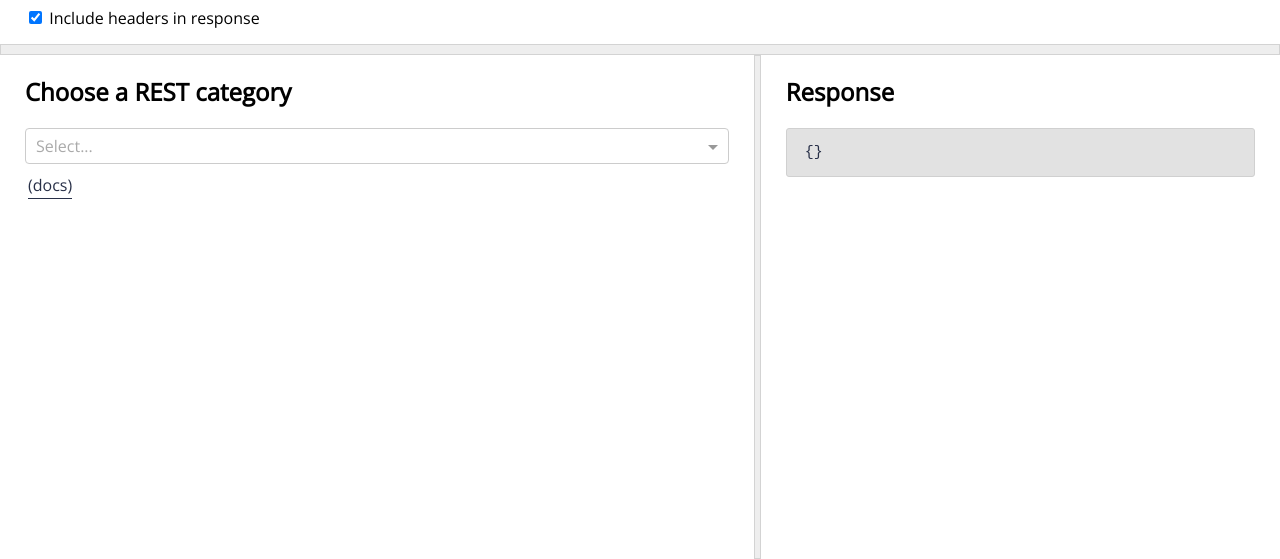
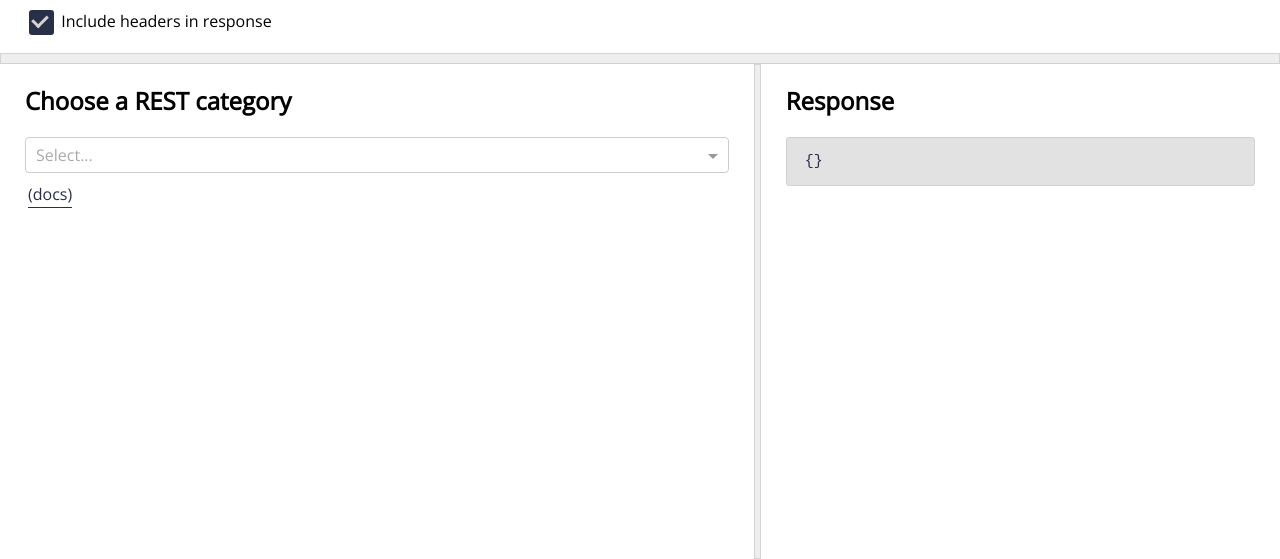
Before and after one commit to sarahs/rest-explorer, a React app: page / in a window 1280 px wide. Shown: the part 241-800 px from the top of the page. Built offline with nearby package versions, Linux system fonts and the light colour scheme; no server answers.

Commit message:
Styling checkbox

```diff
--- a/src/assets/App.css
+++ b/src/assets/App.css
@@ -58,6 +58,38 @@ input[type="button"]:hover {
   border: 2px solid var(--teal-color);
   color: var(--teal-color);
   transform: scale(0.9);
+}
+
+input[type="checkbox"] {
+  -webkit-appearance: none;
+  width: 25px;
+  height: 25px;
+  background: var(--light-gray-color);
+  border-radius: 3px;
+  vertical-align: middle;
+}
+
+input[type="checkbox"]:checked {
+  background: var(--dark-gray-color);
+}
+
+label.include-headers {
+  position: relative;
+}
+
+label.include-headers:after {
+  display: block;
+  content: '';
+  position: absolute;
+  left: 10px;
+  top: 2px;
+  width: 7px;
+  height: 12px;
+  border: solid var(--light-gray-color);
+  border-width: 0 3px 3px 0;
+  -webkit-transform: rotate(45deg);
+  -ms-transform: rotate(45deg);
+  transform: rotate(45deg);
 }
 
 .container {
```
